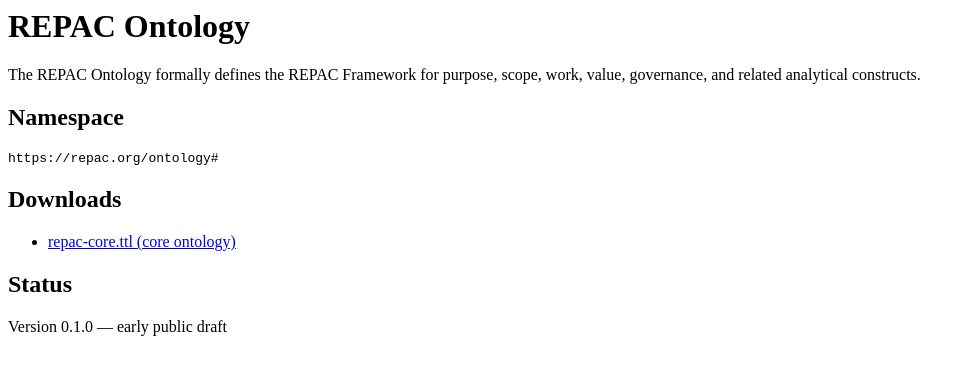
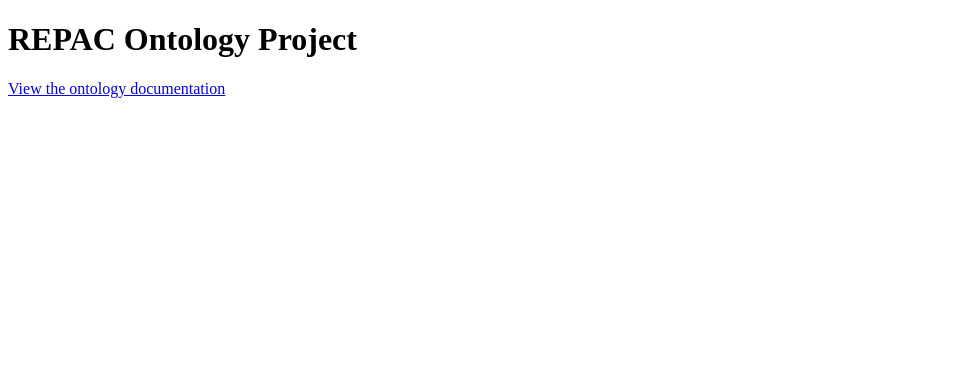
Before and after one commit to perryjmcleod/repac-ontology, a plain HTML site: page docs/ontology/index.html in a window 1280 px wide. Shown: the whole page, without its empty margins (0-975 px from the left). Drawn offline with Linux system fonts and the light colour scheme.

Commit message:
Update index.html

```diff
--- a/docs/ontology/index.html
+++ b/docs/ontology/index.html
@@ -1,23 +1,13 @@
-<body>
-  <h1>REPAC Ontology</h1>
-
-  <p>
-    The REPAC Ontology formally defines the REPAC Framework for purpose,
-    scope, work, value, governance, and related analytical constructs.
-  </p>
-
-  <h2>Namespace</h2>
-  <pre>https://repac.org/ontology#</pre>
-
-  <h2>Downloads</h2>
-  <ul>
-    <li>
-      <a href="/ontology/repac-core.ttl">
-        repac-core.ttl (core ontology)
-      </a>
-    </li>
-  </ul>
-
-  <h2>Status</h2>
-  <p>Version 0.1.0 — early public draft</p>
-</body>
+<!DOCTYPE html>
+<html>
+  <head>
+    <meta charset="utf-8">
+    <title>REPAC Ontology</title>
+  </head>
+  <body>
+    <h1>REPAC Ontology Project</h1>
+    <p>
+      <a href="./ontology/">View the ontology documentation</a>
+    </p>
+  </body>
+</html>
```
